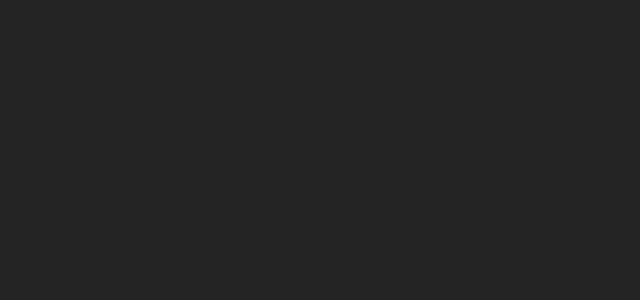
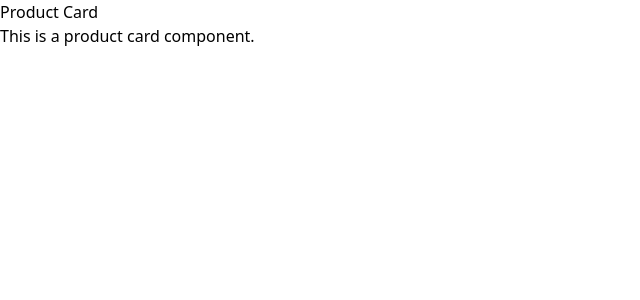
Before and after one commit to Mohammed-tareq/React-pro, a React (Vite) app: page / in a window 1280 px wide. Shown: the top 300 px of the page, without its empty margins (0-640 px from the left). Built offline with nearby package versions, Linux system fonts and the light colour scheme.

Commit message:
feat: add ProductCard component and clean up index.css

```diff
--- a/src/App.jsx
+++ b/src/App.jsx
@@ -1,10 +1,11 @@
 import './App.css'
+import ProductCard from './components/productCard/ProductCard'
 
 function App() {
 
   return (
     <>
-
+      <ProductCard />
     </>
   )
 }
--- /dev/null
+++ b/src/components/productCard/ProductCard.jsx
@@ -0,0 +1,14 @@
+
+
+const ProductCard = ()=>{
+    return (
+        <div>
+            <h1>Product Card</h1>
+            <p>This is a product card component.</p>
+        </div>
+    )
+}
+
+
+
+export default ProductCard;
--- a/src/index.css
+++ b/src/index.css
@@ -1,17 +1 @@
 @import "tailwindcss";
-
-
-:root {
-  font-family: system-ui, Avenir, Helvetica, Arial, sans-serif;
-  line-height: 1.5;
-  font-weight: 400;
-
-  color-scheme: light dark;
-  color: rgba(255, 255, 255, 0.87);
-  background-color: #242424;
-
-  font-synthesis: none;
-  text-rendering: optimizeLegibility;
-  -webkit-font-smoothing: antialiased;
-  -moz-osx-font-smoothing: grayscale;
-}
```
